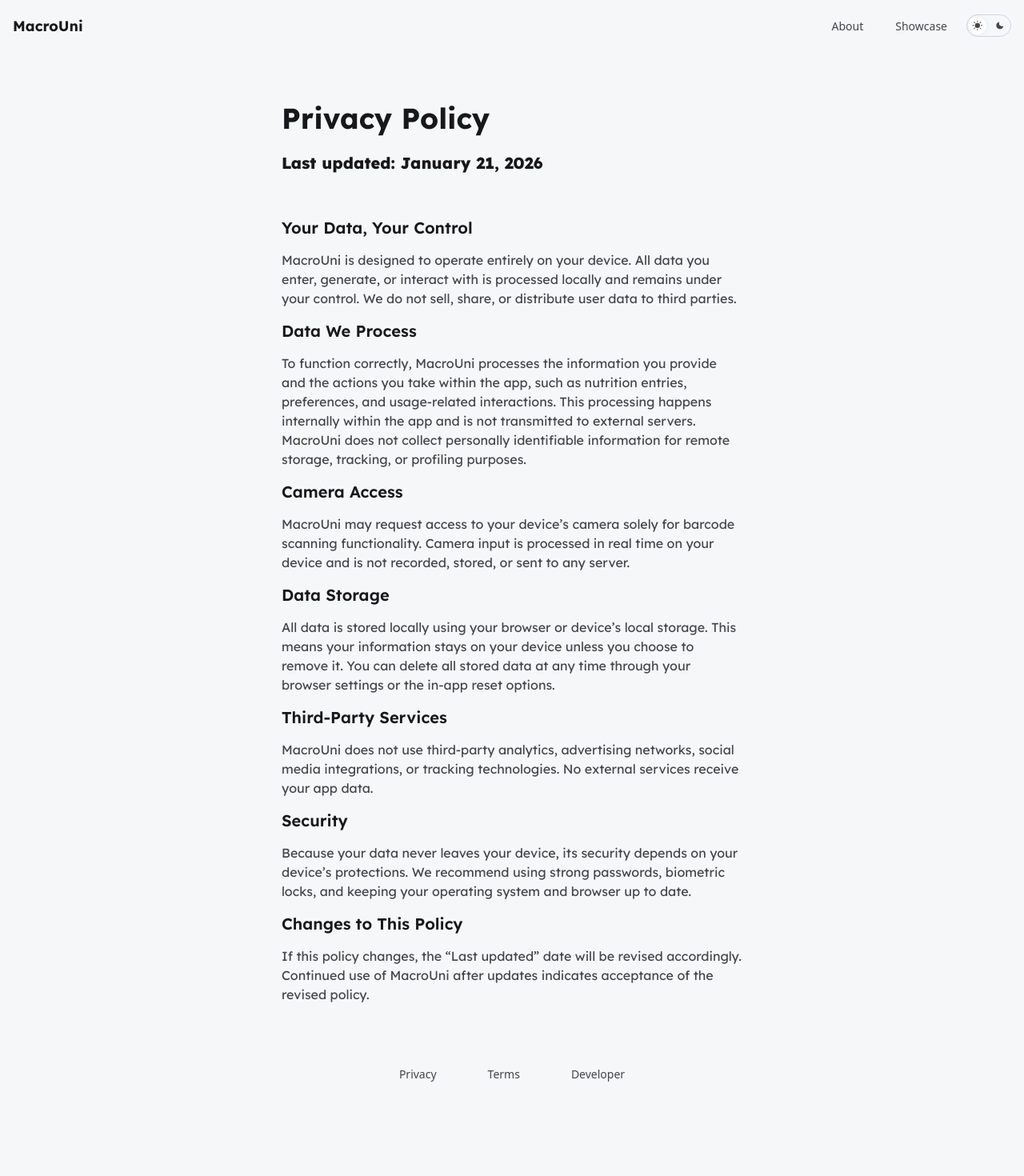
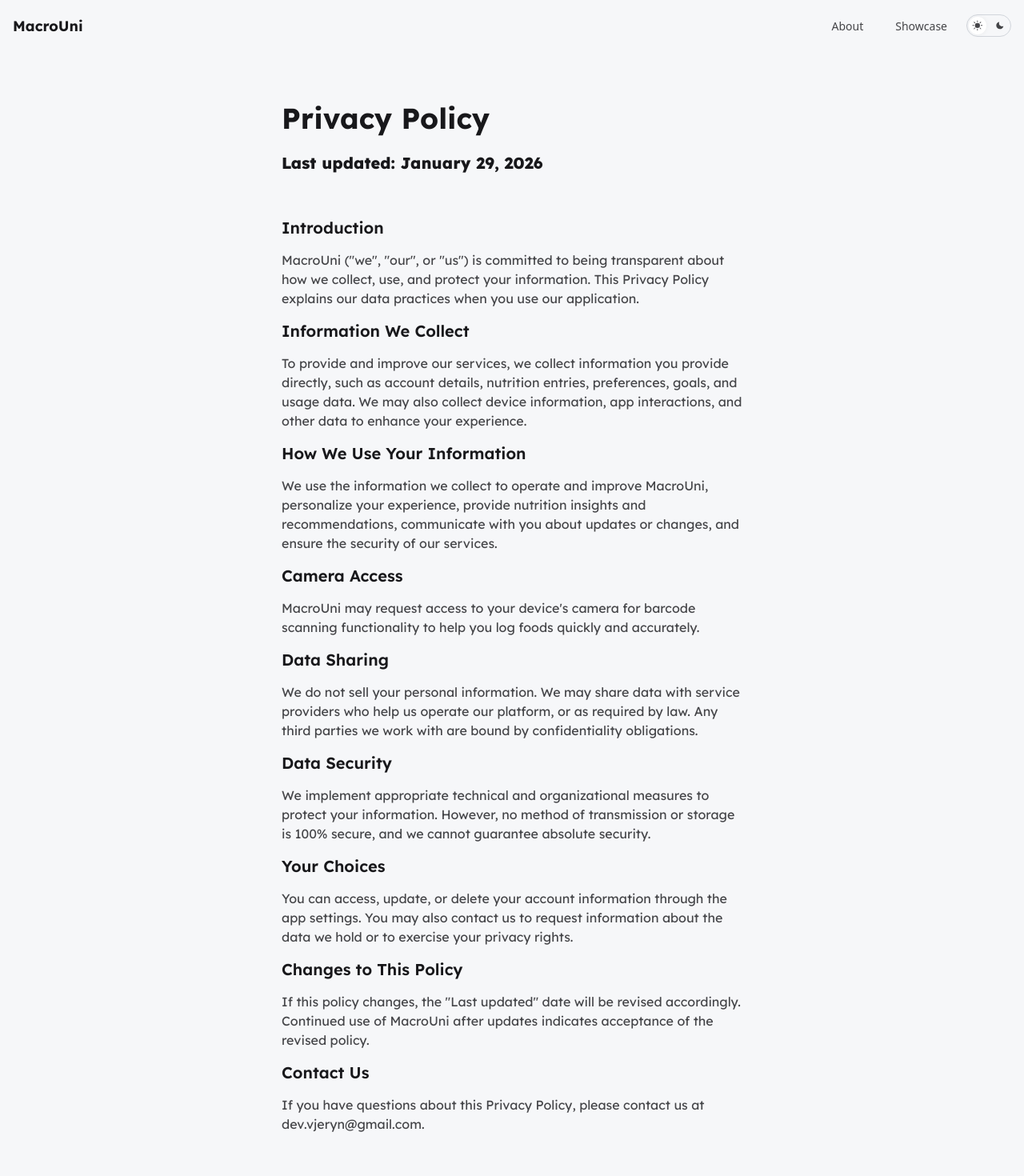
Before and after one commit to jerynv/macrouni-web, a React (Vite) app: page /privacy in a window 1280 px wide. Shown: the top 1470 px of the page at 80% size. Before the commit the page ends 1376 px from the top, so only its background shows below. Built offline with nearby package versions, Linux system fonts and the light colour scheme.

Commit message:
Privacy update, wrongly interpreted data handling.

```diff
--- a/src/pages/Privacy.jsx
+++ b/src/pages/Privacy.jsx
@@ -5,61 +5,73 @@
     <div className="privacy-page page restricted-width">
       <div className="hero header-section">
         <h1>Privacy Policy</h1>
-        <p className="hard-bolded">Last updated: January 21, 2026</p>
+        <p className="hard-bolded">Last updated: January 29, 2026</p>
       </div>
 
       <div className="section">
-        <h2>Your Data, Your Control</h2>
+        <h2>Introduction</h2>
         <p>
-          MacroUni is designed to operate entirely on your device. All data you enter, generate, or interact with is processed locally and remains under your control. We do not
-          sell, share, or distribute user data to third parties.
+          MacroUni ("we", "our", or "us") is committed to being transparent about how we collect, use, and protect your information. This Privacy Policy explains our data practices when you use our application.
         </p>
       </div>
 
       <div className="section">
-        <h2>Data We Process</h2>
+        <h2>Information We Collect</h2>
         <p>
-          To function correctly, MacroUni processes the information you provide and the actions you take within the app, such as nutrition entries, preferences, and usage-related
-          interactions. This processing happens internally within the app and is not transmitted to external servers.
+          To provide and improve our services, we collect information you provide directly, such as account details, nutrition entries, preferences, goals, and usage data. We may also collect device information, app interactions, and other data to enhance your experience.
         </p>
-        <p>MacroUni does not collect personally identifiable information for remote storage, tracking, or profiling purposes.</p>
+      </div>
+
+      <div className="section">
+        <h2>How We Use Your Information</h2>
+        <p>
+          We use the information we collect to operate and improve MacroUni, personalize your experience, provide nutrition insights and recommendations, communicate with you about updates or changes, and ensure the security of our services.
+        </p>
       </div>
 
       <div className="section">
         <h2>Camera Access</h2>
         <p>
-          MacroUni may request access to your device’s camera solely for barcode scanning functionality. Camera input is processed in real time on your device and is not recorded,
-          stored, or sent to any server.
+          MacroUni may request access to your device's camera for barcode scanning functionality to help you log foods quickly and accurately.
         </p>
       </div>
 
       <div className="section">
-        <h2>Data Storage</h2>
+        <h2>Data Sharing</h2>
         <p>
-          All data is stored locally using your browser or device’s local storage. This means your information stays on your device unless you choose to remove it. You can delete
-          all stored data at any time through your browser settings or the in-app reset options.
+          We do not sell your personal information. We may share data with service providers who help us operate our platform, or as required by law. Any third parties we work with are bound by confidentiality obligations.
         </p>
       </div>
 
       <div className="section">
-        <h2>Third-Party Services</h2>
-        <p>MacroUni does not use third-party analytics, advertising networks, social media integrations, or tracking technologies. No external services receive your app data.</p>
+        <h2>Data Security</h2>
+        <p>
+          We implement appropriate technical and organizational measures to protect your information. However, no method of transmission or storage is 100% secure, and we cannot guarantee absolute security.
+        </p>
       </div>
 
       <div className="section">
-        <h2>Security</h2>
+        <h2>Your Choices</h2>
         <p>
-          Because your data never leaves your device, its security depends on your device’s protections. We recommend using strong passwords, biometric locks, and keeping your
-          operating system and browser up to date.
+          You can access, update, or delete your account information through the app settings. You may also contact us to request information about the data we hold or to exercise your privacy rights.
         </p>
       </div>
 
       <div className="section">
         <h2>Changes to This Policy</h2>
-        <p>If this policy changes, the “Last updated” date will be revised accordingly. Continued use of MacroUni after updates indicates acceptance of the revised policy.</p>
+        <p>
+          If this policy changes, the "Last updated" date will be revised accordingly. Continued use of MacroUni after updates indicates acceptance of the revised policy.
+        </p>
       </div>
-        <div className="spacer" style={{ height: "50px", width: "100%" }}></div>
 
+      <div className="section">
+        <h2>Contact Us</h2>
+        <p>
+          If you have questions about this Privacy Policy, please contact us at dev.vjeryn@gmail.com.
+        </p>
+      </div>
+
+      <div className="spacer" style={{ height: "50px", width: "100%" }}></div>
     </div>
   );
 }
```
